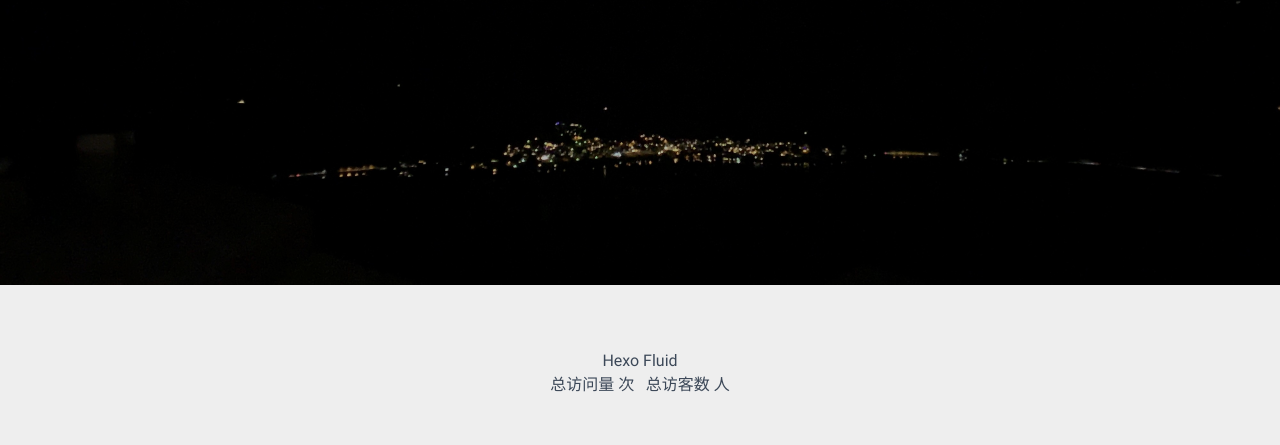
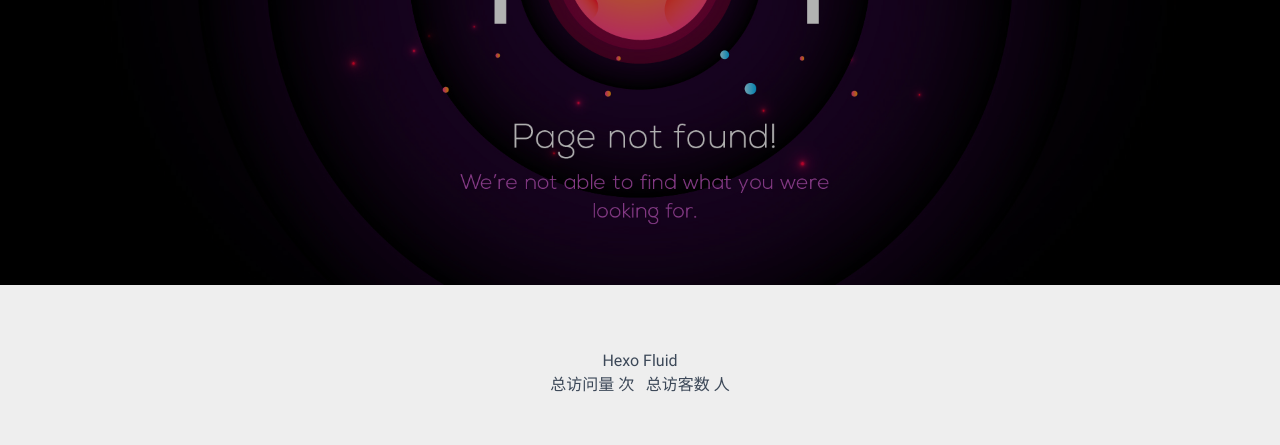
Before and after one commit to Harvey-W/Harvey-W.github.io, a plain HTML site: page 404.html in a window 1280 px wide. Shown: the part 355-800 px from the top of the page. Drawn offline with Linux system fonts and the light colour scheme; some packages are replaced by stand-ins of ours; a script that the page names is missing; some icons are missing; a small style sheet from the web is missing.

Commit message:
Site updated: 2020-02-24 13:14:44

```diff
--- a/404.html
+++ b/404.html
@@ -101,7 +101,7 @@
 </nav>
 
     <div class="view intro-2" id="background" parallax=true
-         style="background: url('/img/Interlake_banner_3.JPG')no-repeat center center;
+         style="background: url('/img/404.jpg')no-repeat center center;
            background-size: cover;">
       <div class="full-bg-img">
         <div class="mask rgba-black-light flex-center">
```
Also changed, not shown: img/404.jpg (added).
